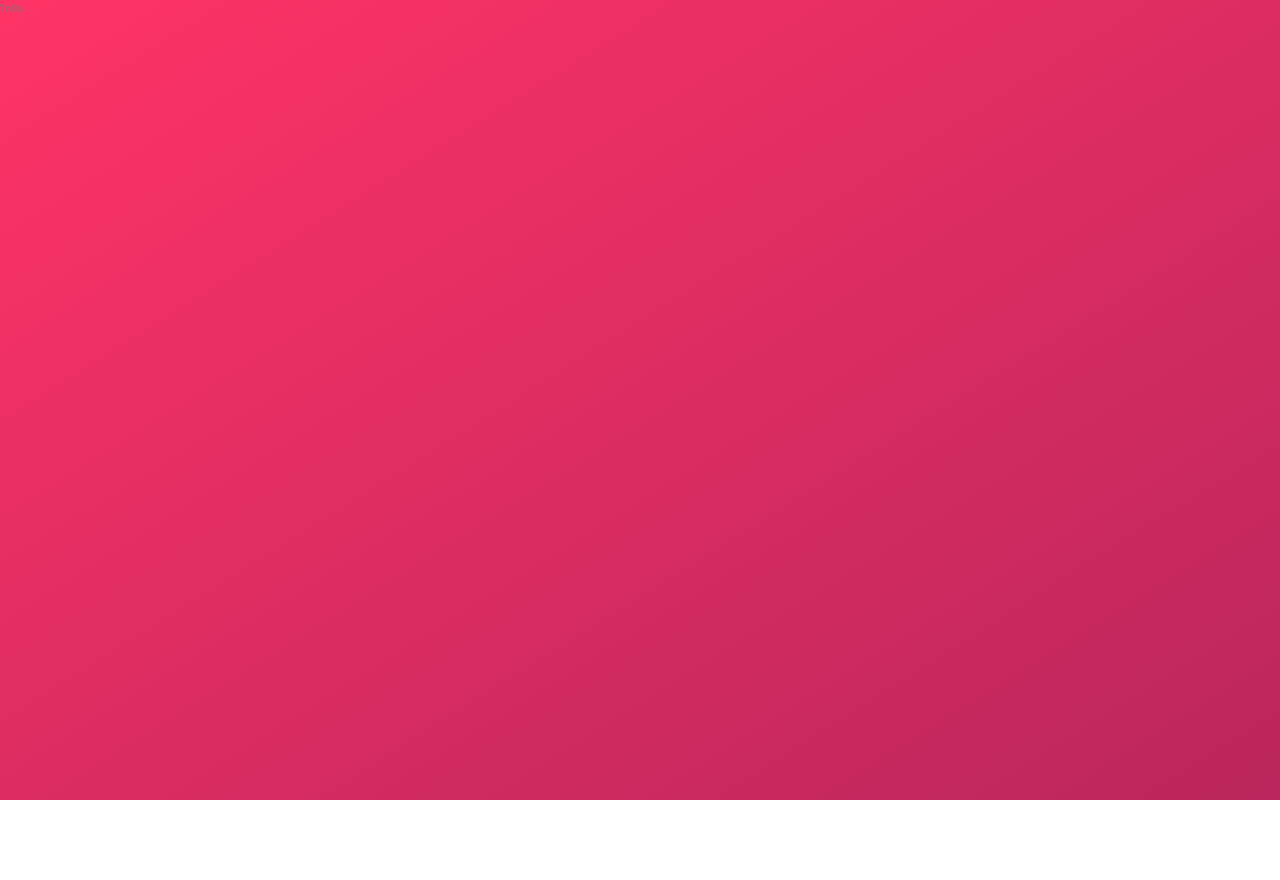
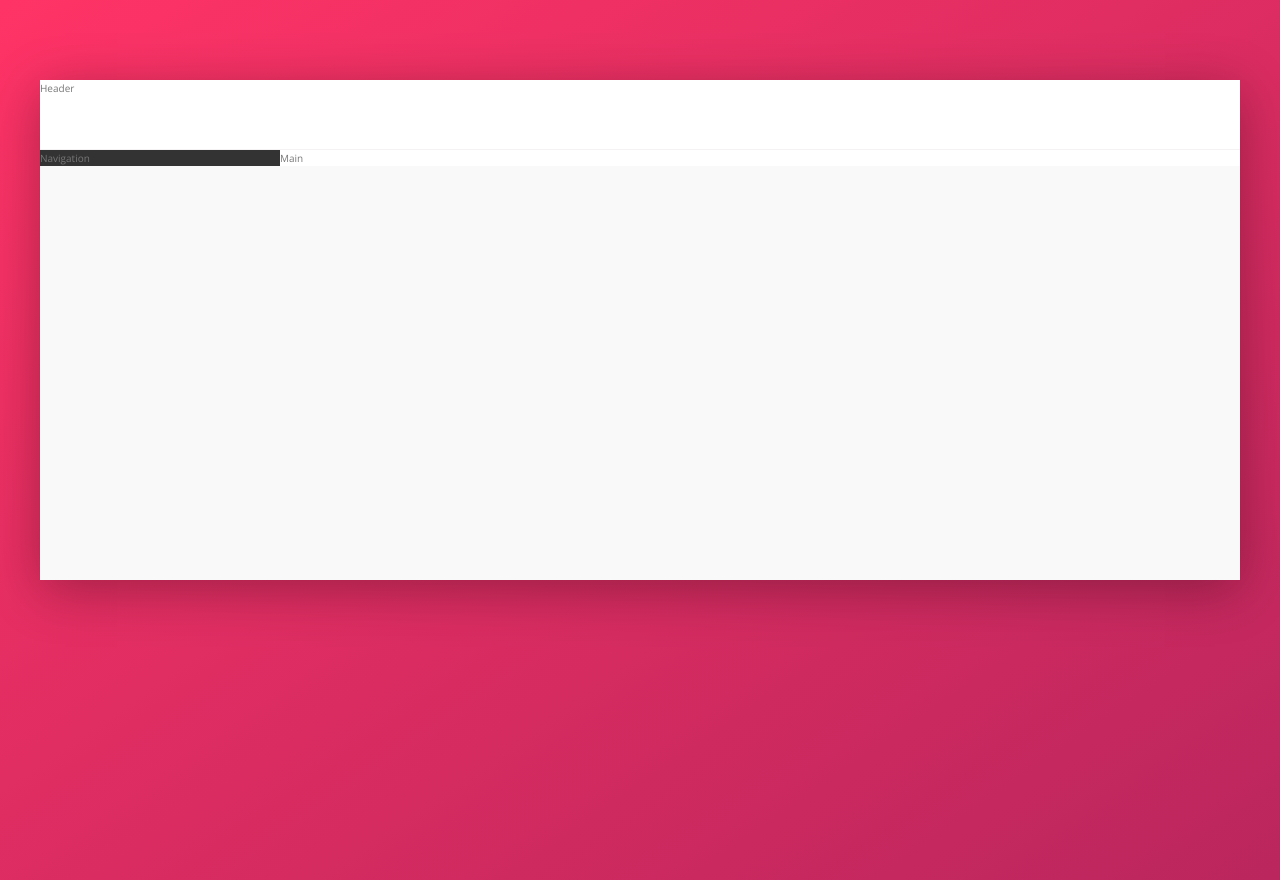
Before and after one commit to t-kowalewski/booking-demo-website, a website: page index.html in a window 1280 px wide. Before the commit the page ends 800 px from the top, so only its background shows below. Drawn offline with nearby package versions, Linux system fonts and the light colour scheme.

Commit message:
add basic layout - flex

```diff
--- a/index.html
+++ b/index.html
@@ -12,6 +12,22 @@
     </head>
 
     <body>
-        Trillo
+        <div class="container">
+            <!-- Header -->
+            <header class="header">
+                Header
+            </header>
+
+            <!-- Main - Content -->
+            <div class="content">
+                <nav class="sidebar">
+                    Navigation
+                </nav>
+
+                <main class="hotel-view">
+                    Main
+                </main>
+            </div>
+        </div>
     </body>
 </html>
--- a/sass/_base.scss
+++ b/sass/_base.scss
@@ -24,6 +24,8 @@
   --grey-dark-1: #333;
   --grey-dark-2: #777;
   --grey-dark-3: #999;
+
+  --shadow-dark: 0 1rem 5rem rgba(0,0,0, .3);
 }
 
 
--- a/sass/_layout.scss
+++ b/sass/_layout.scss
@@ -0,0 +1,28 @@
+.container {
+  max-width: 120rem;
+  margin: 8rem auto;
+  background-color: var(--grey-light-1);
+  box-shadow: var(--shadow-dark);
+
+  min-height: 50rem;
+}
+
+.header {
+  height: 7rem;
+  background-color: #fff;
+  border-bottom: 1px solid var(--grey-light-2);
+}
+
+.content {
+  display: flex;
+}
+
+.sidebar {
+  background-color: var(--grey-dark-1);
+  flex: 0 0 20%;
+}
+
+.hotel-view {
+  background-color: #fff;
+  flex: 1;
+}
```
Also changed, not shown: css/style.css.
